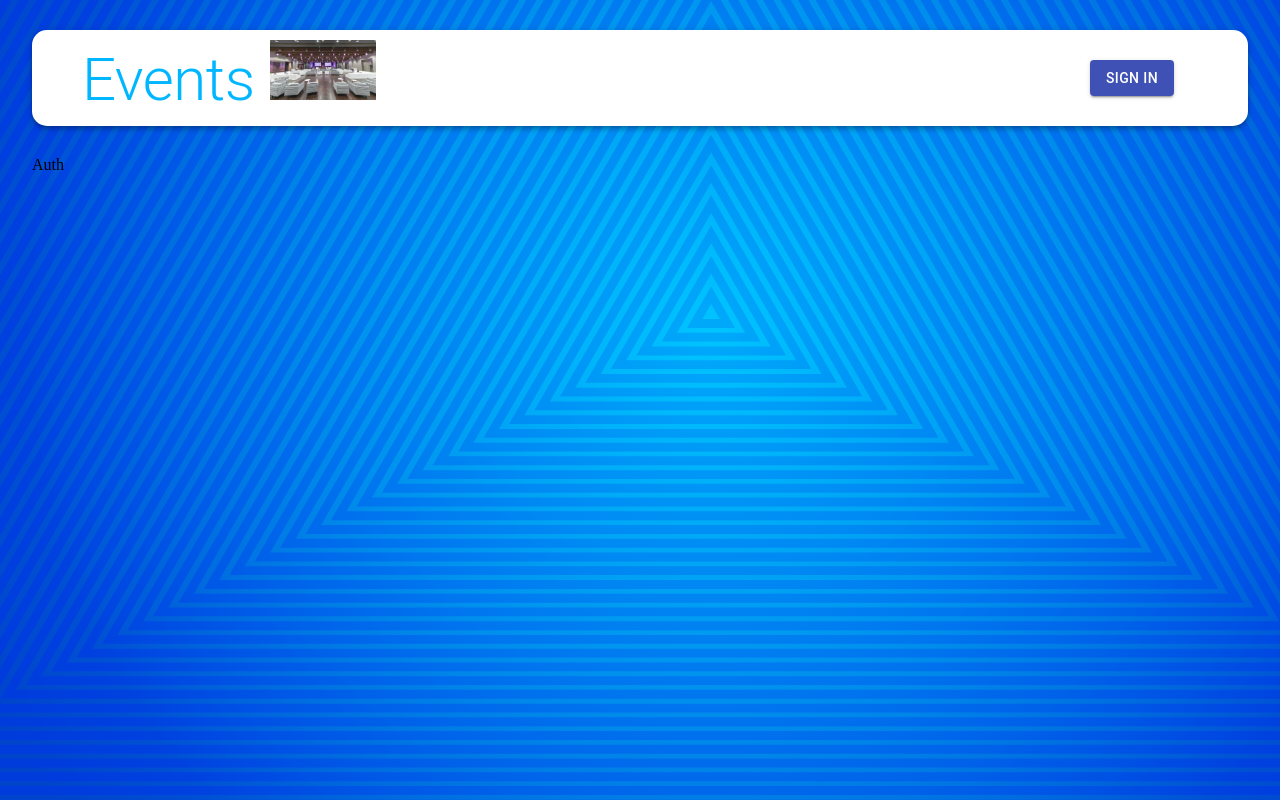
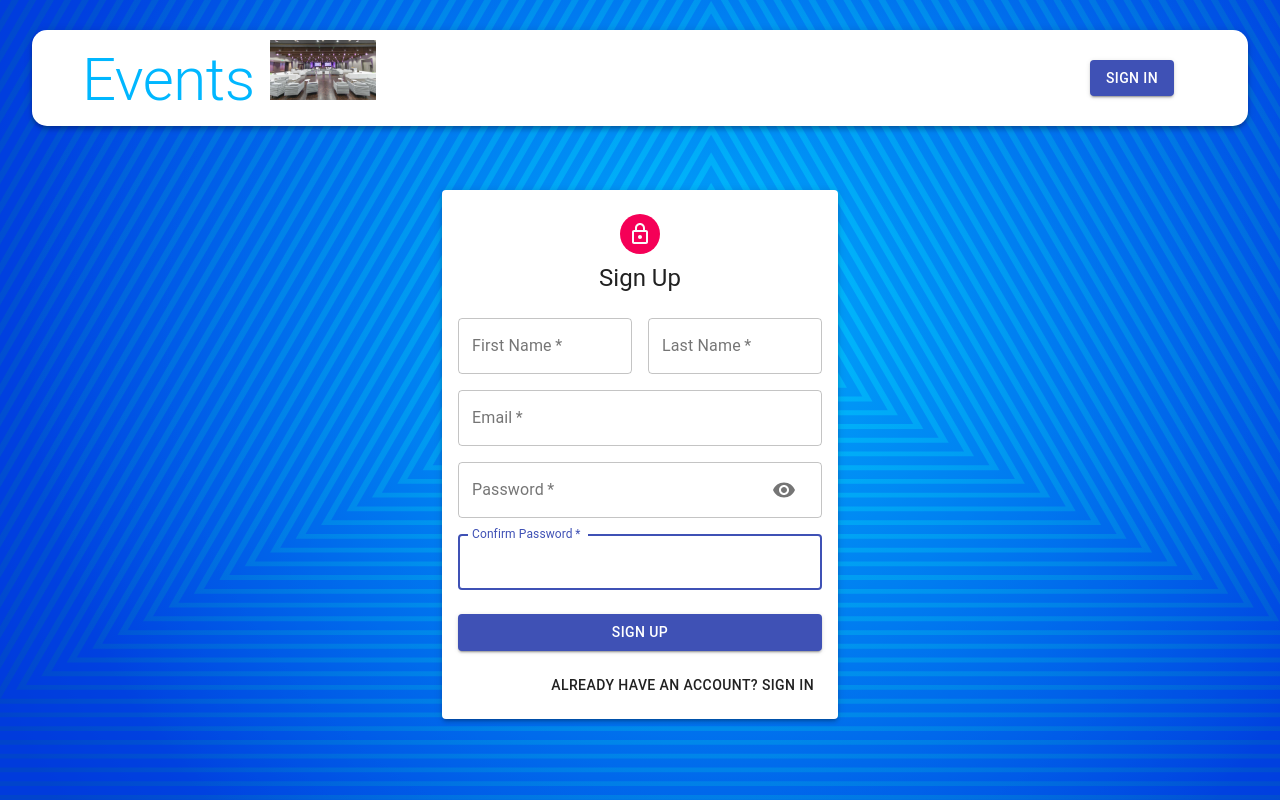
Before and after one commit to Ezinnem/EventSaver, a React (Create React App) app in the folder client/: page /auth in a window 1280 px wide. Built offline with nearby package versions, Linux system fonts and the light colour scheme.

Commit message:
Modified to add the Sign in and Sign Up form

```diff
--- a/client/src/components/Auth/Auth.js
+++ b/client/src/components/Auth/Auth.js
@@ -1,10 +1,63 @@
-import React from 'react'
+import React, { useState } from 'react';
+import { Avatar, TextField, Button, Paper, Grid, Typography, Container} from '@material-ui/core';
+import LockOutlinedIcon from "@material-ui/icons/LockOutlined";
+import useStyles from './styles';
+import Input from './Input';
 
 const Auth = () => {
+    const classes = useStyles();
+
+    const [showPassword, setShowPassword] = useState(false);
+
+    const isSignUp = true;
+
+    const handleSubmit = () => {
+
+    };
+    const handleChange = () => {
+
+    };
+
+    const switchMode = () => {
+
+    }
+
+    const handleShowPassword = () => setShowPassword((prevShowPassword) =>!prevShowPassword);
     return (
-        <div>
-            Auth
-        </div>
+       <Container component="main" maxWidth="xs">
+           <Paper className={classes.paper} elevation={3}>
+              <Avatar className={classes.avatar}>
+                  <LockOutlinedIcon />
+                </Avatar>
+                <Typography variant="h5">{isSignUp ? "Sign Up" : "Sign In"}</Typography>
+                <form className={classes.form} onSubmit={handleSubmit}>
+                    <Grid container spacing={2}>
+                        {
+                            isSignUp && (
+                                <>
+                                    <Input name="firstName" label="First Name" handleChange={handleChange} autoFocus half />
+                                    <Input name="lastName" label="Last Name" handleChange={handleChange} half />
+                                </>
+                            )
+                        }
+                         <Input name="email" label="Email" handleChange={handleChange} type="email"/>
+                         <Input name="password" label="Password" handleChange={handleChange} type={showPassword ? "text" : "password"} handleShowPassword={handleShowPassword} />
+                         { isSignUp && <Input name="confirmPassword" label="Confirm Password" handleChange={handleChange} type="password" />}
+
+                    </Grid>
+                    <Button type="submit" fullWidth variant="contained" color="primary" className={classes.submit}>
+                        {isSignUp ? "Sign Up" : "Sign In"}
+                    </Button>
+                    <Grid container justify="flex-end">
+                        <Grid item>
+                            <Button onClick={switchMode}>
+                                { isSignUp ? "Already have an account? Sign In": "Don't have an account ? Sign Up"}
+                            </Button>
+                        </Grid>
+                    </Grid>
+                </form>
+           </Paper>
+       </Container>
     )
 }
 
--- /dev/null
+++ b/client/src/components/Auth/Input.js
@@ -0,0 +1,32 @@
+import React from 'react';
+import { TextField, Grid, InputAdornment, IconButton } from '@material-ui/core';
+
+import Visibility from '@material-ui/icons/Visibility';
+import VisibilityOff from '@material-ui/icons/VisibilityOff';
+const Input = ({ name, handleChange, label, type, half, handleShowPassword }) => {
+    return (
+    <Grid item xs={12} sm={half ? 6 : 12 }>
+        <TextField
+            name={name}
+            onChange={handleChange}
+            variant="outlined"
+            required
+            fullWidth
+            label={label}
+            autoFocus
+            type={type}
+            InputProps ={name === "password" && {
+                endAdornment: (
+                    <InputAdornment position="end">
+                        <IconButton onClick={handleShowPassword}>
+                            {type === "password" ? <Visibility /> : <VisibilityOff />}
+                        </IconButton>
+                    </InputAdornment>
+                )
+            }}
+            />
+    </Grid>
+    )
+}
+
+export default Input
```
